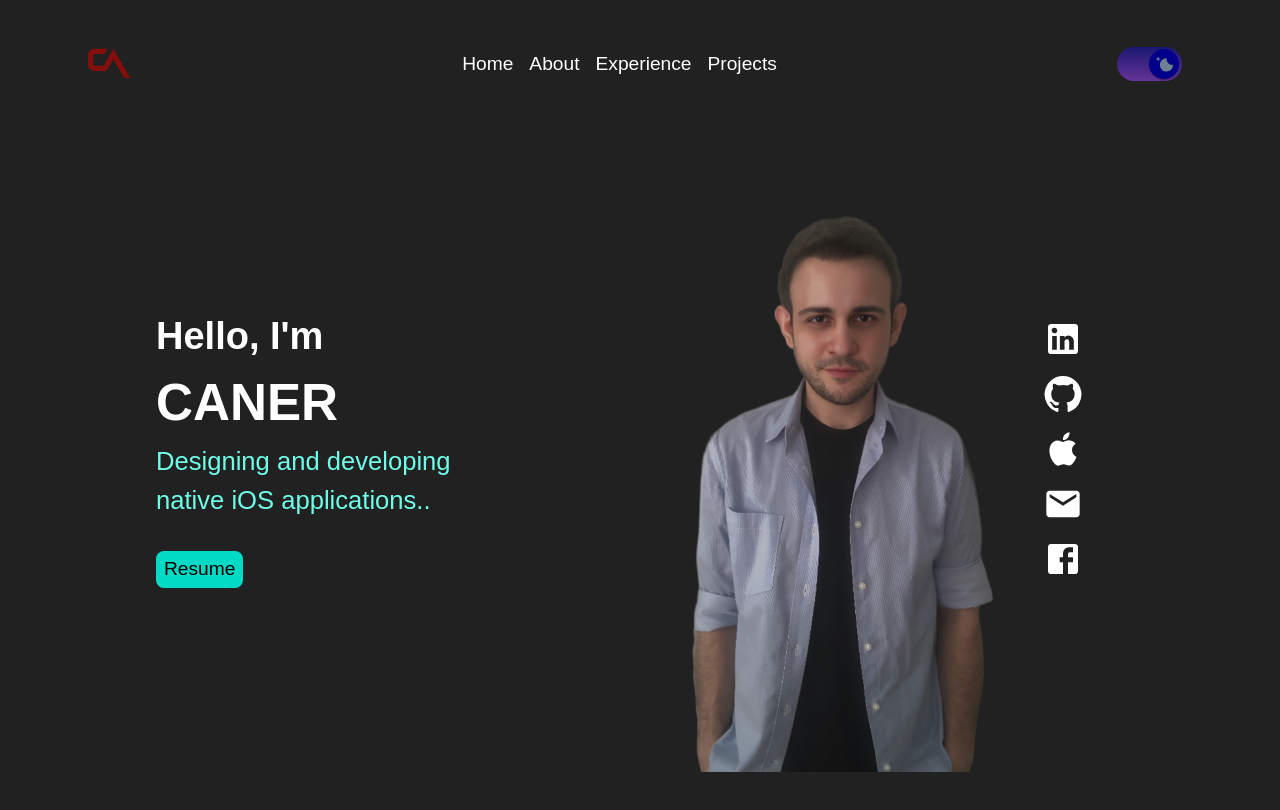
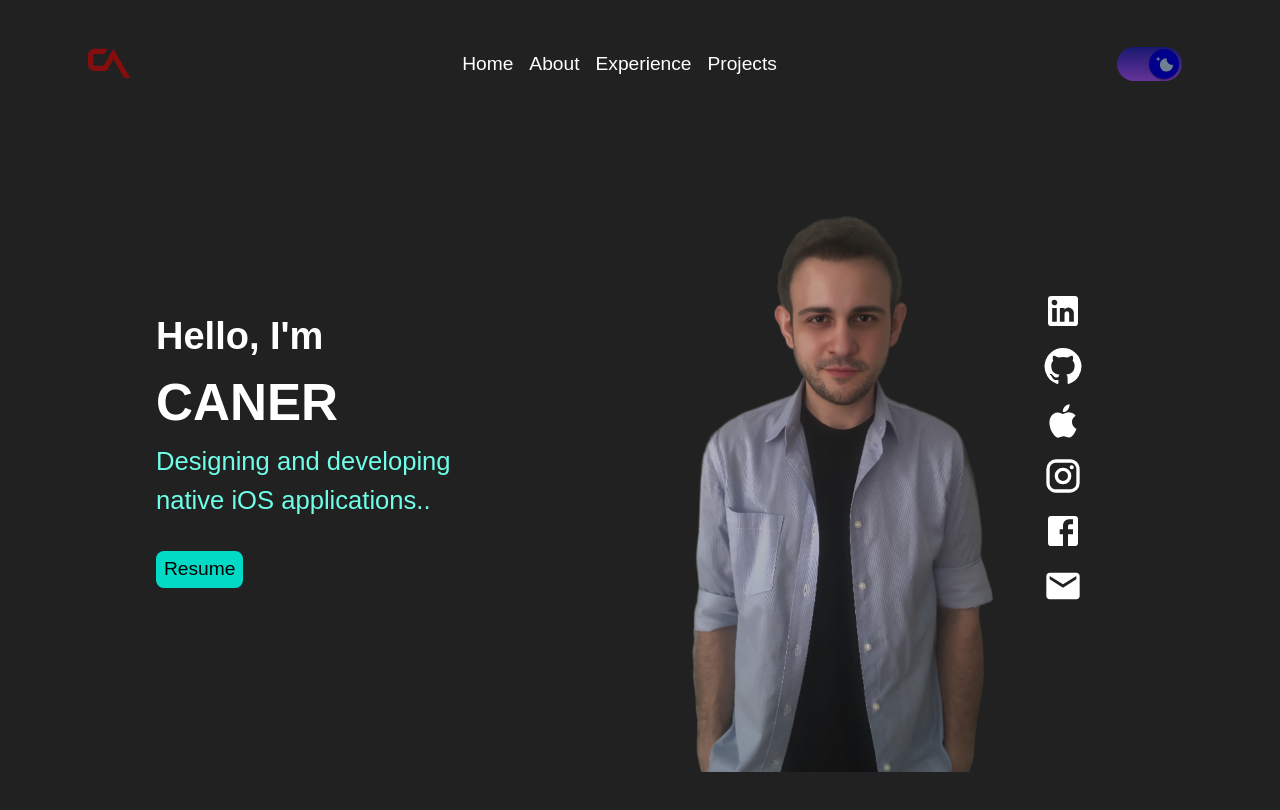
Before and after one commit to canerates/canerates-portfolio, a React (Create React App) app: page / in a window 1280 px wide. Shown: the top 810 px of the page. Built offline with nearby package versions, Linux system fonts and the light colour scheme.

Commit message:
anchor links update, logo link added, minor updates

```diff
--- a/src/components/AnchorLinks.js
+++ b/src/components/AnchorLinks.js
@@ -4,13 +4,13 @@ import LinkedInIcon from "@mui/icons-material/LinkedIn"
 import MailIcon from "@mui/icons-material/Mail"
 import AppleIcon from "@mui/icons-material/Apple"
 import FacebookIcon from "@mui/icons-material/Facebook"
+import InstagramIcon from "@mui/icons-material/Instagram"
 
 const StyledAnchorLinksContainer = styled("div")(({ theme }) => ({
     display: "flex",
     flexDirection: "column",
     justifyContent: "center",
     alignContent: "center",
-    // backgroundColor: "red",
     height: "100vh",
     [theme.breakpoints.down("md")]: {
         order: "2",
@@ -68,11 +68,12 @@ const AnchorLinks = () => {
             >
                 <AppleIcon />
             </StyledAnchorLink>
+
             <StyledAnchorLink
-                href={"mailto:cnrates@gmail.com"}
+                href={"https://www.instagram.com/cnrates"}
                 target="_blank"
             >
-                <MailIcon />
+                <InstagramIcon />
             </StyledAnchorLink>
 
             <StyledAnchorLink
@@ -82,6 +83,13 @@ const AnchorLinks = () => {
                 <FacebookIcon />
             </StyledAnchorLink>
 
+            <StyledAnchorLink
+                href={"mailto:cnrates@gmail.com"}
+                target="_blank"
+            >
+                <MailIcon />
+            </StyledAnchorLink>
+
         </StyledAnchorLinksContainer>
 
     )
--- a/src/components/Navbar.js
+++ b/src/components/Navbar.js
@@ -180,6 +180,14 @@ const StyledAppBarDrawerLink = styled(Link)(({ theme }) => ({
   },
 }));
 
+const StyledLogo = styled(Link)(({ theme }) => ({
+  cursor: "pointer",
+  "& svg": {
+    fill: theme.palette.logo.primary,
+  },
+}));
+
+
 const Navbar = () => {
   const { theme, setTheme } = useContext(ThemeContext);
   const MuiTheme = useTheme();
@@ -338,7 +346,12 @@ const Navbar = () => {
       <StyledAppBar position='fixed' isScrolled={isScrolled}>
         <StyledAppBarContainer>
           <Toolbar style={{ display: "flex", justifyContent: "space-between" }}>
-            <Typography>
+            <StyledLogo
+              href="#Home"
+              to="Home"
+              smooth={true}
+              duration={1000}
+            >
               <svg
                 viewBox="0 0 370 300"
                 style={{
@@ -353,10 +366,9 @@ const Navbar = () => {
               >
                 <path
                   d="M 213.160156 47.34375 L 264.09375 135.625 L 320.390625 233.199219 L 321.730469 235.523438 L 375.019531 327.882812 L 324.132812 327.882812 L 270.847656 235.523438 L 270.84375 235.523438 L 213.207031 135.625 L 155.570312 235.523438 L 55.15625 235.523438 C 39.96875 235.523438 26.175781 229.320312 16.191406 219.328125 C 6.207031 209.339844 0.0117188 195.539062 0.0117188 180.339844 L 0.0117188 103.382812 C 0.0117188 88.183594 6.207031 74.382812 16.191406 64.394531 C 26.175781 54.402344 39.96875 48.199219 55.15625 48.199219 L 164.210938 48.199219 L 138.65625 92.488281 L 55.15625 92.488281 C 52.183594 92.488281 49.46875 93.71875 47.484375 95.707031 C 45.503906 97.691406 44.269531 100.410156 44.269531 103.382812 L 44.269531 180.339844 C 44.269531 183.3125 45.503906 186.03125 47.484375 188.015625 C 49.46875 190 52.183594 191.234375 55.15625 191.234375 L 130.140625 191.234375 Z M 213.160156 47.34375 "
-                  style={{ fill: MuiTheme.palette.logo.primary}}
                 />
               </svg>
-            </Typography>
+            </StyledLogo>
             {collapse ? drawer : <StyledNavbarContainer>{navbar}</StyledNavbarContainer>}
             {!collapse &&
               <div
--- a/src/components/ProjectCard.js
+++ b/src/components/ProjectCard.js
@@ -177,8 +177,6 @@ export const ProjectCard = ({ project }) => {
           )}
 
         </StyledProjectsLinks>
-
-
       </StyledProjectsTextField>
     </>
   )
```
Also changed, not shown: src/sections/Hero.js (+0 -16 lines).
